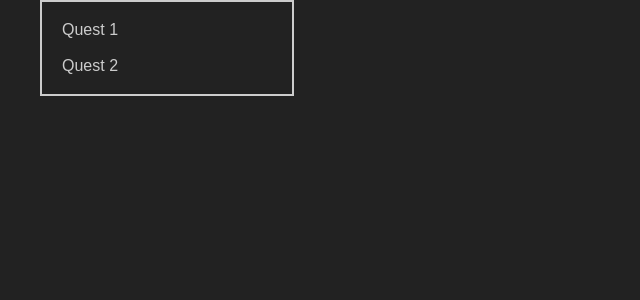
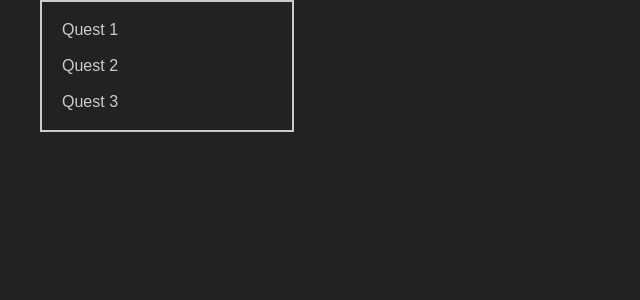
Before and after one commit to martymagaan/irlquest, a React (Create React App) app: page / in a window 1280 px wide. Shown: the top 300 px of the page, without its empty margins (0-640 px from the left). Built offline with nearby package versions, Linux system fonts and the light colour scheme.

Commit message:
refactor: move example quest array to variable

```diff
--- a/src/App.js
+++ b/src/App.js
@@ -3,7 +3,13 @@ import './App.css';
 import QuestList from './components/QuestList';
 
 function App() {
-  const [quests, setQuests] = useState([{name: 'Quest 1'}, {name: 'Quest 2'}]);
+  const exampleQuests = [
+    {name: 'Quest 1'},
+    {name: 'Quest 2'},
+    {name: 'Quest 3'}
+  ];
+
+  const [quests, setQuests] = useState(exampleQuests);
 
   return (
     <div className="App">
```
